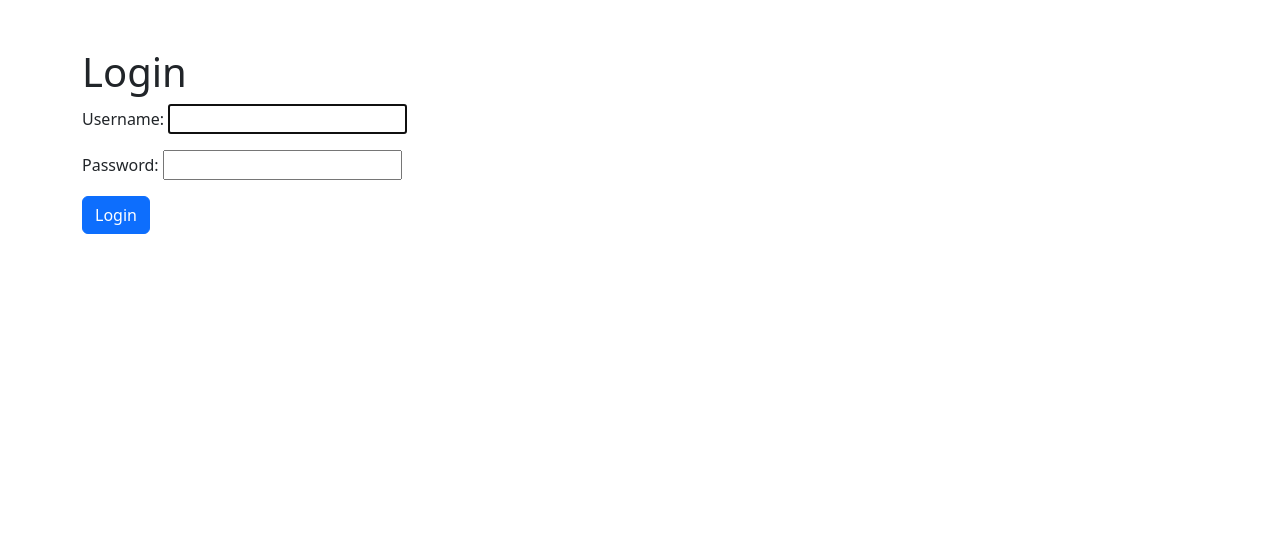
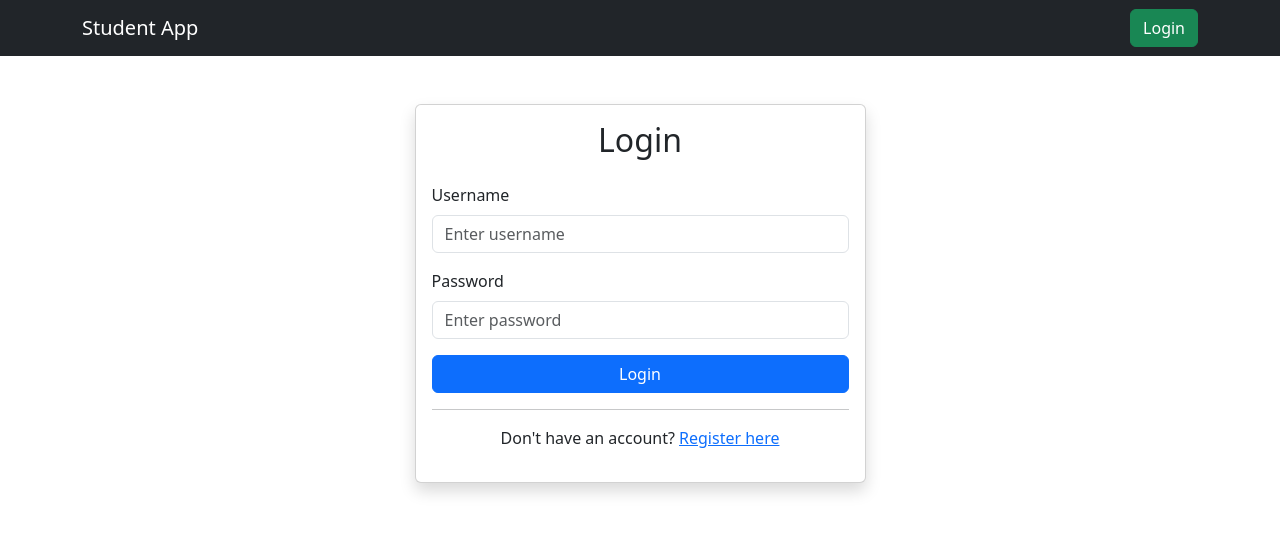
Before and after one commit to atishaya2020-gif/student-management-django, a Django app: page /login/ in a window 1280 px wide. Shown: the top 533 px of the page. Run offline with Django 5.2, Linux system fonts and the light colour scheme.

Commit message:
improved login page

```diff
--- a/myapp/templates/myapp/login.html
+++ b/myapp/templates/myapp/login.html
@@ -1,27 +1,23 @@
-<!DOCTYPE html>
-
-<html>
-
-<head>
-
-<title>Login</title>
+{% extends 'myapp/base.html' %}
 
 
-<link
-href="https://cdn.jsdelivr.net/npm/bootstrap@5.3.3/dist/css/bootstrap.min.css"
-rel="stylesheet">
+{% block content %}
 
 
-</head>
+<div class="row justify-content-center mt-5">
+
+    <div class="col-md-5">
 
 
-<body>
+        <div class="card shadow">
 
 
-<div class="container mt-5">
+            <div class="card-body">
 
 
-<h1>Login</h1>
+                <h2 class="text-center mb-4">
+                    Login
+                </h2>
 
 
                 <form method="POST">
@@ -29,11 +25,41 @@ rel="stylesheet">
                     {% csrf_token %}
 
 
-{{ form.as_p }}
+                    <div class="mb-3">
+
+                        <label class="form-label">
+                            Username
+                        </label>
+
+                        <input
+                        type="text"
+                        name="username"
+                        class="form-control"
+                        placeholder="Enter username">
+
+                    </div>
+
+
+
+                    <div class="mb-3">
+
+                        <label class="form-label">
+                            Password
+                        </label>
+
+
+                        <input
+                        type="password"
+                        name="password"
+                        class="form-control"
+                        placeholder="Enter password">
+
+                    </div>
+
 
 
                     <button
-class="btn btn-primary"
+                    class="btn btn-primary w-100"
                     type="submit">
 
                     Login
@@ -44,10 +70,32 @@ Login
                 </form>
 
 
+                <hr>
+
+
+                <p class="text-center">
+
+                    Don't have an account?
+
+                    <a href="{% url 'register' %}">
+
+                    Register here
+
+                    </a>
+
+                </p>
+
+
             </div>
 
 
-</body>
+        </div>
 
 
-</html>
+    </div>
+
+
+</div>
+
+
+{% endblock %}
```
Also changed, not shown: db.sqlite3. Lines whose indentation alone changed are shown as unchanged.
